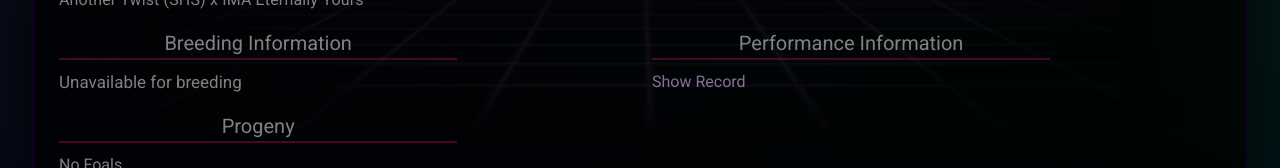
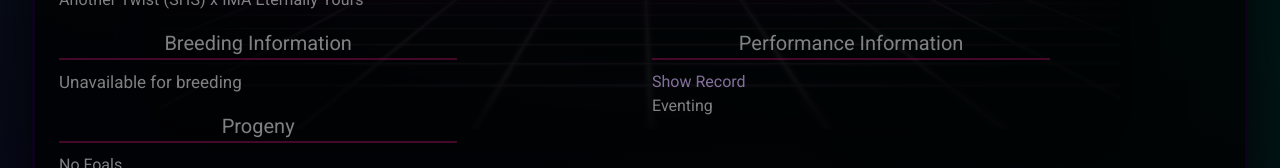
Before and after one commit to jrkay/epiceventing, a React app: page / in a window 1280 px wide. Both pictures are taken after a click on the button 664 px from the left and 558 px from the top of the page. Shown: the part 218-386 px from the top of the page. Built offline with nearby package versions, Linux system fonts and the light colour scheme.

Commit message:
Data update before going live

```diff
--- a/src/components/horseCard/HorseCard.js
+++ b/src/components/horseCard/HorseCard.js
@@ -114,7 +114,7 @@ class HorseBox extends Component {
                                                         { horse.category.includes("Stud")
                                                             ?  <div><br /><em>{(new Date().getFullYear())} Stud Fee: {horse.fee}</em><br />
                                                             <b style={{fontSize: "20px", color: "rgb(	0, 255, 255, .3)"}}>Available </b>to sire foals {parseInt(horse.year) + 3}<span>+</span><br /></div>
-                                                            : <span><br /><em>{(new Date().getFullYear())} Brood Fee: {horse.fee} / year</em><br /><b style={{fontSize: "20px", color: "rgb(	0, 255, 255, .3)"}}>Open Years: </b> {horse.openyears}</span>
+                                                            : <span><br /><em>{(new Date().getFullYear())} Brood Fee: {horse.fee} / year</em><br /><b>Open Years: </b> {horse.openyears}</span>
                                                         }
                                                         </span>
                                                 }</p>
@@ -140,7 +140,8 @@ class HorseBox extends Component {
                                         <Grid item xs={6}>
                                             <div>
                                                 <div className="performance-info">Performance Information</div>
-                                                <p><a href={"http://www.hfshc.com/ShowDB/hfshowrecords.php?id=" +  horse.id.toString().padStart(5, "0") + "&name=" + horse.name} target='_newWindow'>Show Record</a></p>
+                                                <p><a href={"http://www.hfshc.com/ShowDB/hfshowrecords.php?id=" +  horse.id.toString().padStart(5, "0") + "&name=" + horse.name} target='_newWindow'>Show Record</a><br />
+                                                {horse.discipline}</p>
                                                 { horse.special != null
                                                     ? <div dangerouslySetInnerHTML={{__html: horse.special}} />
                                                     : <></>
```
Also changed, not shown: data.json.
